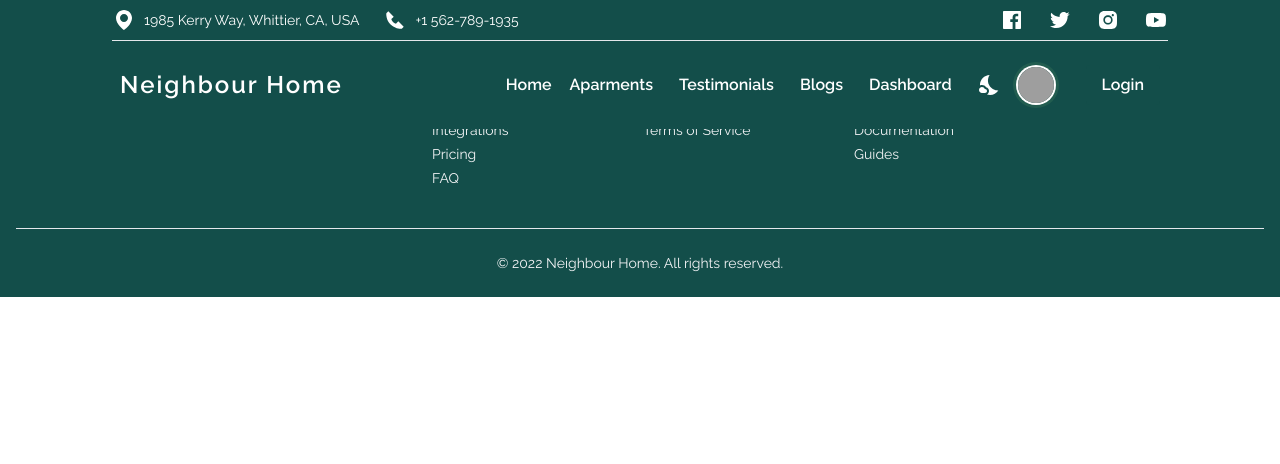
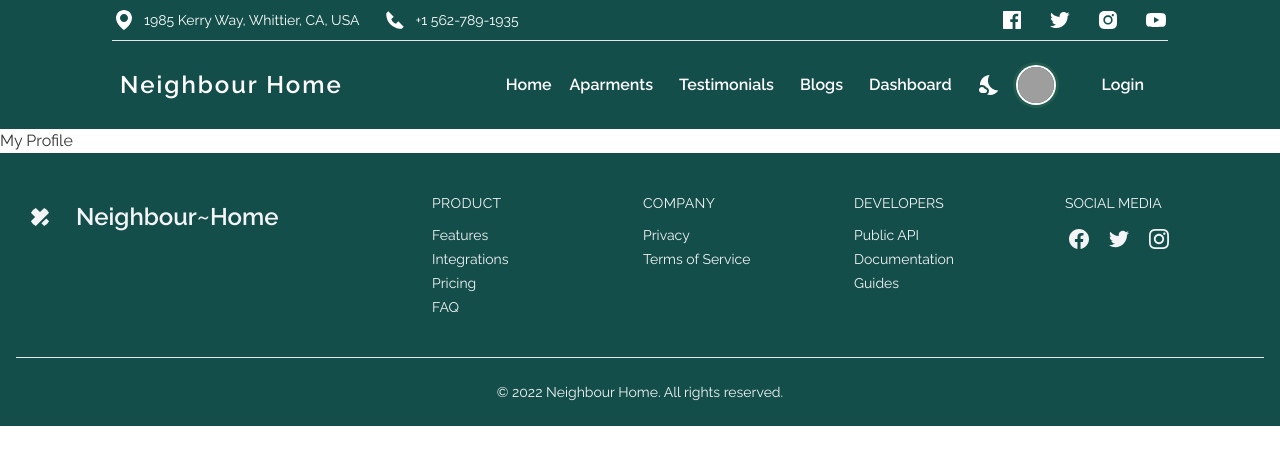
Before and after one commit to khanshorif331/neighbour-home, a React (Create React App) app: page /profile in a window 1280 px wide. Shown: the top 464 px of the page. Built offline with nearby package versions, Linux system fonts and the light colour scheme; no server answers; grey boxes are pictures that could not be loaded; a web font is replaced by a local one.

Commit message:
do some upgradation in my profile

```diff
--- a/src/Pages/Profile/MyProfile/MyProfile.js
+++ b/src/Pages/Profile/MyProfile/MyProfile.js
@@ -2,7 +2,7 @@ import React from 'react';
 
 const MyProfile = () => {
     return (
-        <section>
+        <section className='mt-[80px] sm:mt-[129px]'>
             <h1>My Profile</h1>
         </section>
     );
```
